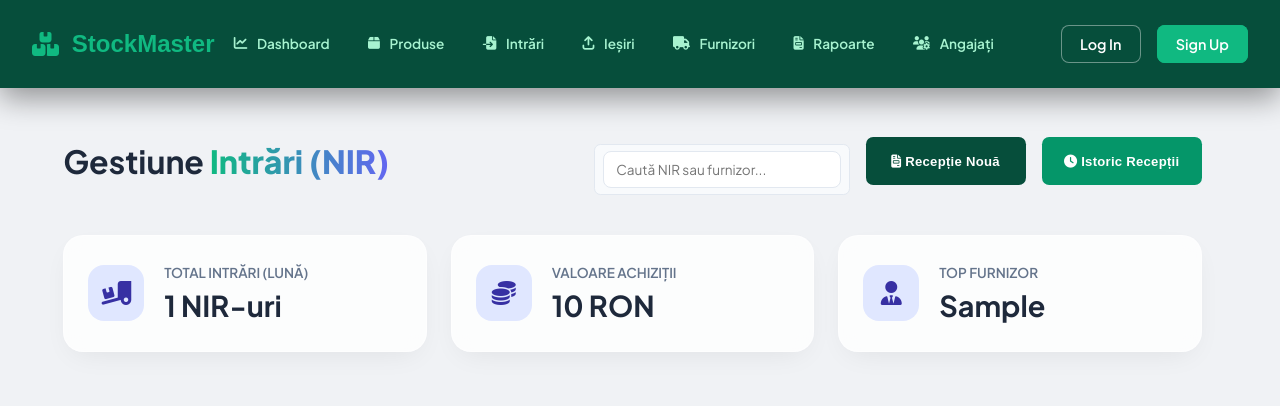
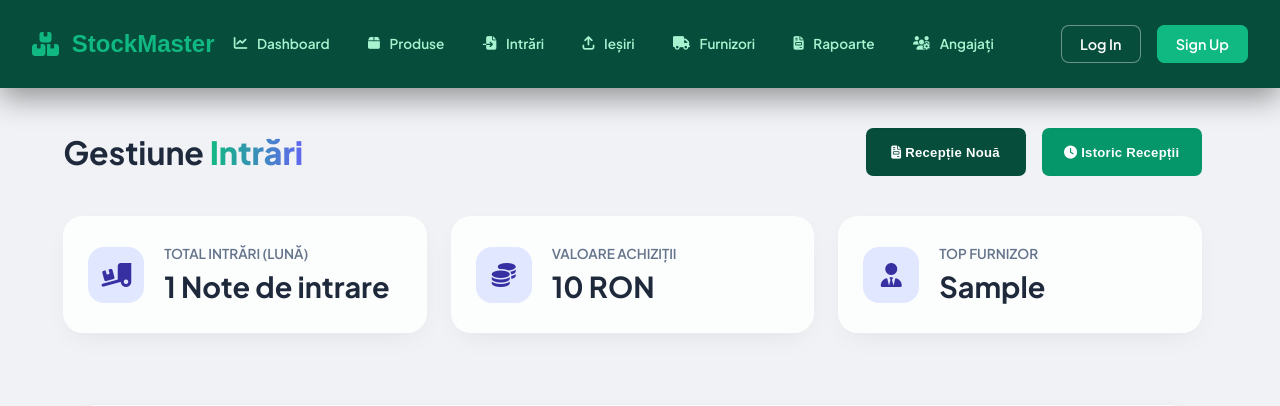
Before and after one commit to Stefann94/Gestiune, a Flask app: template templates/intrari.html in a window 1280 px wide. Shown: the top 406 px of the page. Run offline with Flask 3, Linux system fonts and the light colour scheme; the template is opened without the code that fills it: most values are stand-ins (such as "Sample title", 1, 10 or a date in 2020); a database or web service that is not in the repository returns one stand-in record (values such as "Sample title"); some libraries are stand-ins or nearby versions.

Commit message:
intrari done

```diff
--- a/templates/intrari.html
+++ b/templates/intrari.html
@@ -23,13 +23,11 @@
     <main class="dashboard-container">
         <header class="db-header">
             <div class="welcome-text">
-                <h1>Gestiune <span class="text-gradient">Intrări (NIR)</span></h1>
+                <h1>Gestiune <span class="text-gradient">Intrări</span></h1>
             </div>
 
             <div class="header-actions">
-                <div class="fancy-input-group search-green">
-                    <input type="text" id="entrySearch" placeholder="Caută NIR sau furnizor...">
-                </div>
+
 
                 <button class="btn-action btn-green" onclick="openModal('entryModal')">
                     <i class="fas fa-file-invoice"></i> Recepție Nouă
@@ -46,7 +44,7 @@
                 <div class="kpi-icon box green-icon"><i class="fas fa-truck-loading"></i></div>
                 <div class="kpi-info">
                     <span class="label">Total Intrări (Lună)</span>
-                    <h3 class="value">{{ total_intrari }} NIR-uri</h3>
+                    <h3 class="value">{{ total_intrari }} Note de intrare</h3>
                 </div>
             </div>
             <div class="kpi-card glass">
```
